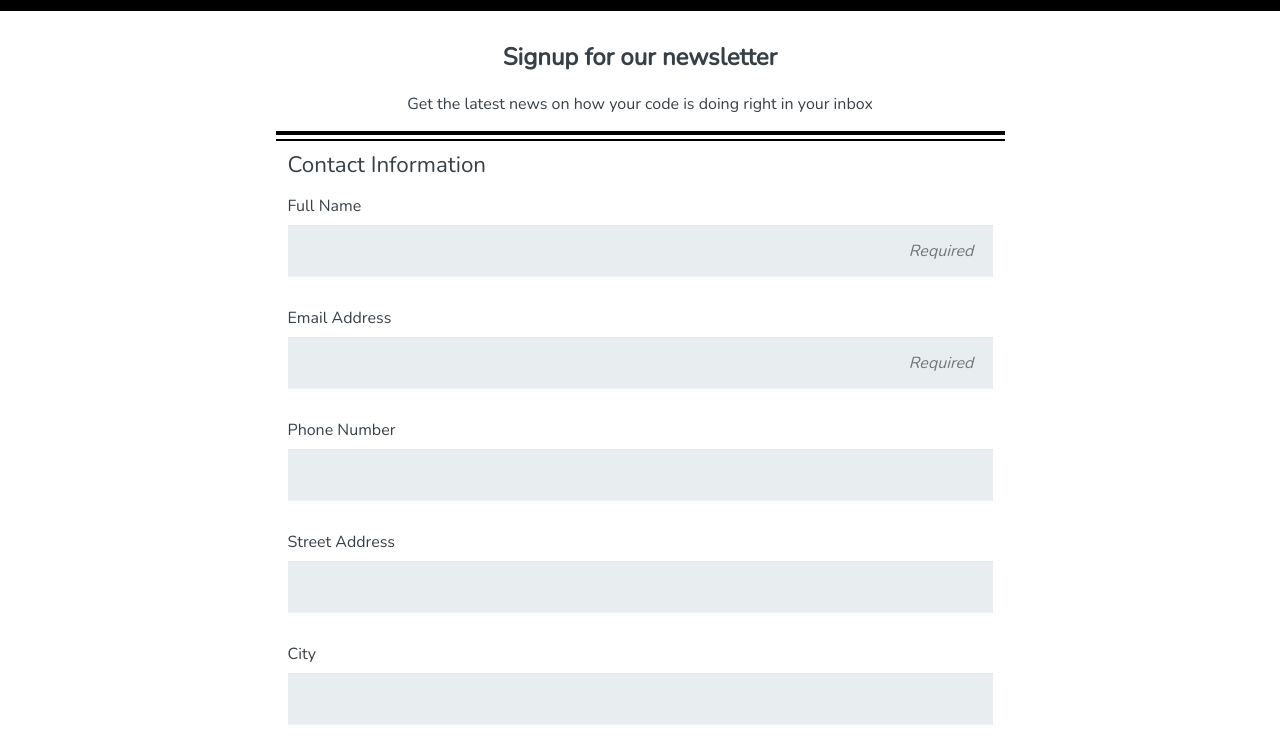
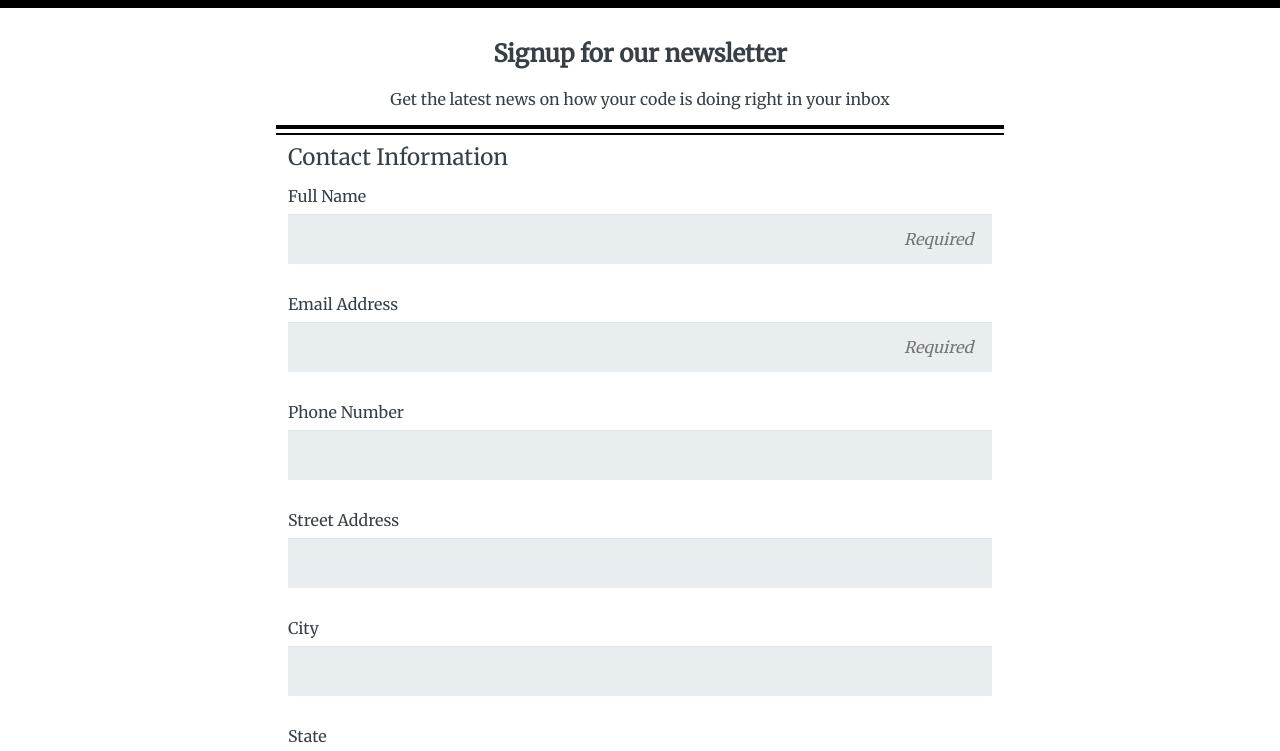
Before and after one commit to darwinvel/techdegree-project-3, a plain HTML site: page index.html in a window 1280 px wide. Shown: the part 85-836 px from the top of the page. Drawn offline with nearby package versions, Linux system fonts and the light colour scheme.

Commit message:
update file

```diff
--- a/css/main.css
+++ b/css/main.css
@@ -6,7 +6,7 @@
 
 
 body {
-  font-family: 'Nunito', sans-serif;
+  font-family: 'Merriweather', serif;
   color: #384047;
   margin: 0;
 }
@@ -91,11 +91,16 @@ input[type="checkbox"] {
 }
 
 
-[placeholder="Required "] {
+
+
+
+[placeholder="Required "]{
   text-align: right;
   font-style: italic;
   font-size: .5em;
 }
+
+
 
 
 select {
@@ -165,10 +170,10 @@ label.light {
 ==================================== */
 
 
-@media (min-width: 769px) {
+@media (min-width: 768px) {
 
   form {
-    width: 769px;
+    width: 768px;
     margin: 0 auto;
   }
 
--- a/index.html
+++ b/index.html
@@ -5,7 +5,7 @@
         <meta name="viewport" content="width=device-width, initial-scale=1.0">
         <title>Sign Up Form</title>
         <link rel="stylesheet" href="css/normalize.css">
-        <link href='http://fonts.googleapis.com/css?family=Nunito:400,300' rel='stylesheet' type='text/css'>
+        <link href="https://fonts.googleapis.com/css?family=Merriweather&display=swap" rel="stylesheet">
         <link rel="stylesheet" href="css/main.css">
     </head>
     <body>
```
